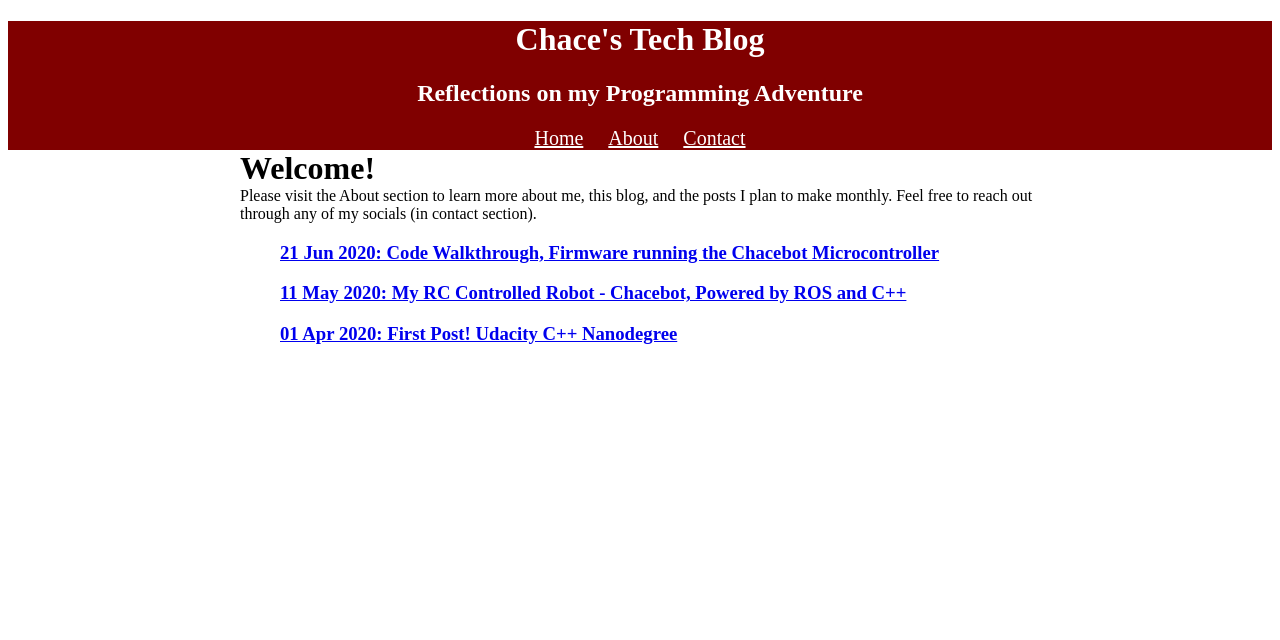
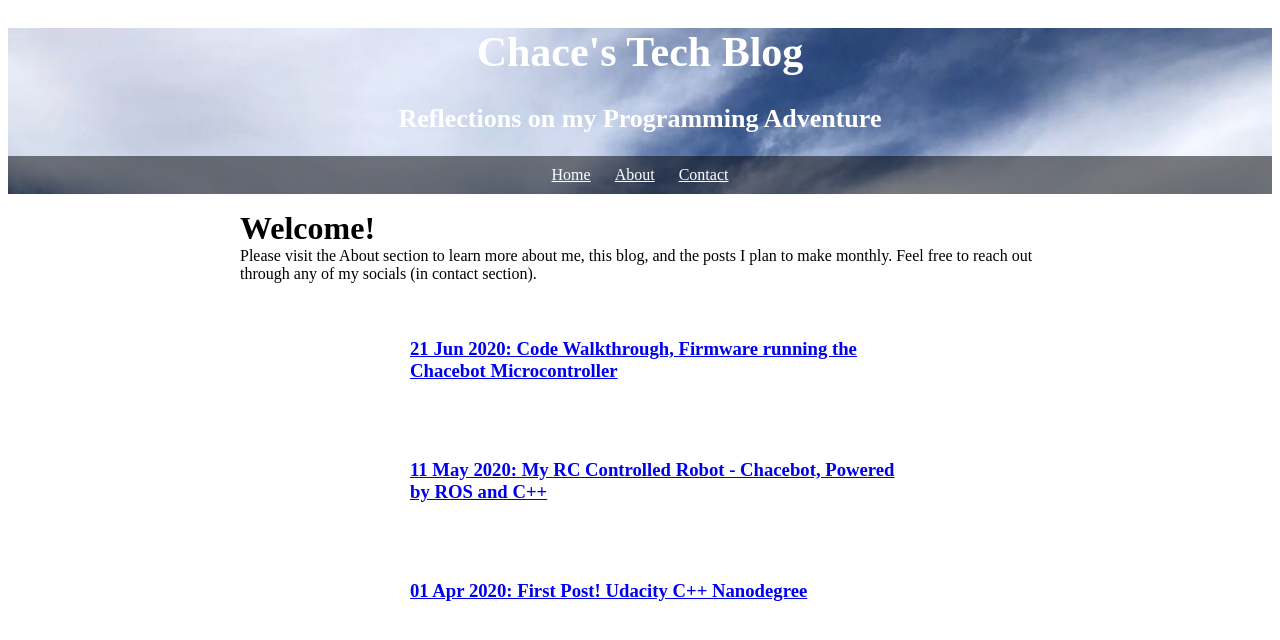
Before and after one commit to chacebot/chacebot.github.io, a Jekyll site: the page built from index.md, in a window 1280 px wide. Shown: the top 640 px of the page. Built offline with Jekyll 4.4.1, drawn with Linux system fonts in a browser that asks for light colours.

Commit message:
updating css

```diff
--- a/_includes/navigation.html
+++ b/_includes/navigation.html
@@ -1,5 +1,7 @@
 <nav>
+	<ul>
     {% for item in site.data.navigation %}
-    <a href="{{ item.link }}" class="nav"{% if page.url == item.link %}class="current"{% endif %}> {{ item.name }}</a>
+    <li><a href="{{ item.link }}" class="page-header"{% if page.url == item.link %}class="current"{% endif %}> {{ item.name }}</a></li>
     {% endfor %}
+	</ul>
   </nav>
--- a/_layouts/default.html
+++ b/_layouts/default.html
@@ -10,15 +10,14 @@ title: Home
   <link rel="stylesheet" href="/assets/css/style.css">
   </head>
 
-
   <body>
-    <header class="page-header" role="banner">
-        <h1 class="page-header">{{site.title}}</h1>
-        <h2 class="page-header">{{site.tag_line}}</h2>
-        <div class="nav">
+    <div class="page-header">
+    <header>
+        <h1>{{site.title}}</h1>
+        <h2>{{site.tag_line}}</h2>
         {% include navigation.html %}
-        </div>
     </header>
+    </div>
 
     <div class="main_heading">
       {{ content }}
@@ -28,7 +27,9 @@ title: Home
     <div class="post_list">
      <ul>
       {% for post in site.posts %}
+        <article>
         <h3><a href="{{ post.url }}">{{post.date | date_to_string}}: {{post.title}}</a></h3>
+        </article>
       {% endfor %}
       </ul>
     </div>
--- a/assets/css/style.scss
+++ b/assets/css/style.scss
@@ -2,13 +2,41 @@
 
 ---
 
-//@import "main";
 
 .page-header {
-    text-align:center;
-    background: maroon;
-    color: white;
+
+    h1 {
+    font-size:  42px;
+    }
+
+    h2 {
+    font-size: 26px;
+    }
+
+header {
+    text-align: center;
+    background:  url("/assets/images/cabo_coast.jpg");
+    background-size:  cover;
+    color:  white;
 }
+
+ul {
+    padding:  10px;
+    background:  rgba(0,0,0,0.5);
+ }
+
+ li {
+    display:  inline;
+    padding:  0px 10px 0px 10px;
+ }
+
+ a {
+    color:  white;
+ }
+
+}
+
+
 
 
 .main_heading {
@@ -27,19 +55,17 @@
 
 }
 
-.post_list {
+/*.post_list {
     margin: auto ;
     max-width: 800px;
     min-width: 220px;
 
-}
+} */
 
-.nav
-{
-    text-align:center;
-    color: white;
-    padding: 0px 10px 0px 10px;
-    font-size: 20px;
+article {
+    margin:  0 auto;
+    max-width: 500px;
+    padding:  20px;
 }
 
 
@@ -51,3 +77,25 @@ img
     width: 40%;
     max-width: 100px;
 }
+
+
+@media (max-width: 500px) {
+    /*body{
+    background: red;
+    }*/
+
+.page-header {
+    h1 {
+    font-size:  36px;
+    }
+
+    h2 {
+    font-size:  16px;
+    }
+
+    li {
+        display:  block;
+        padding:  5px;
+    }
+}
+}
```
Also changed, not shown: 7 other files.
